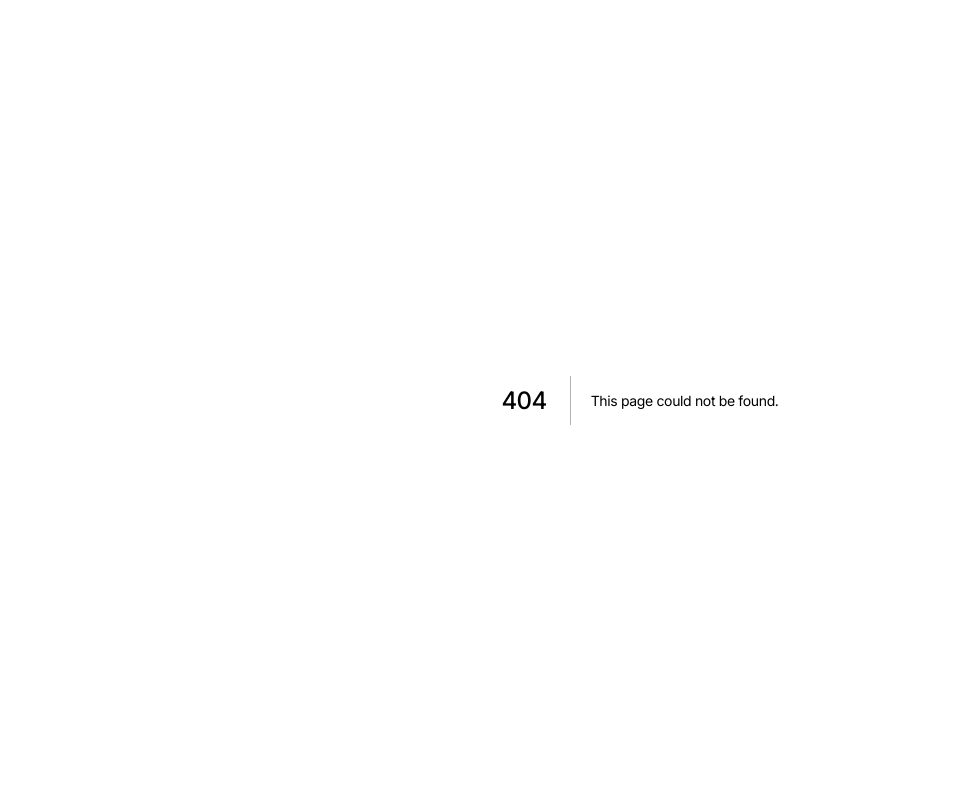
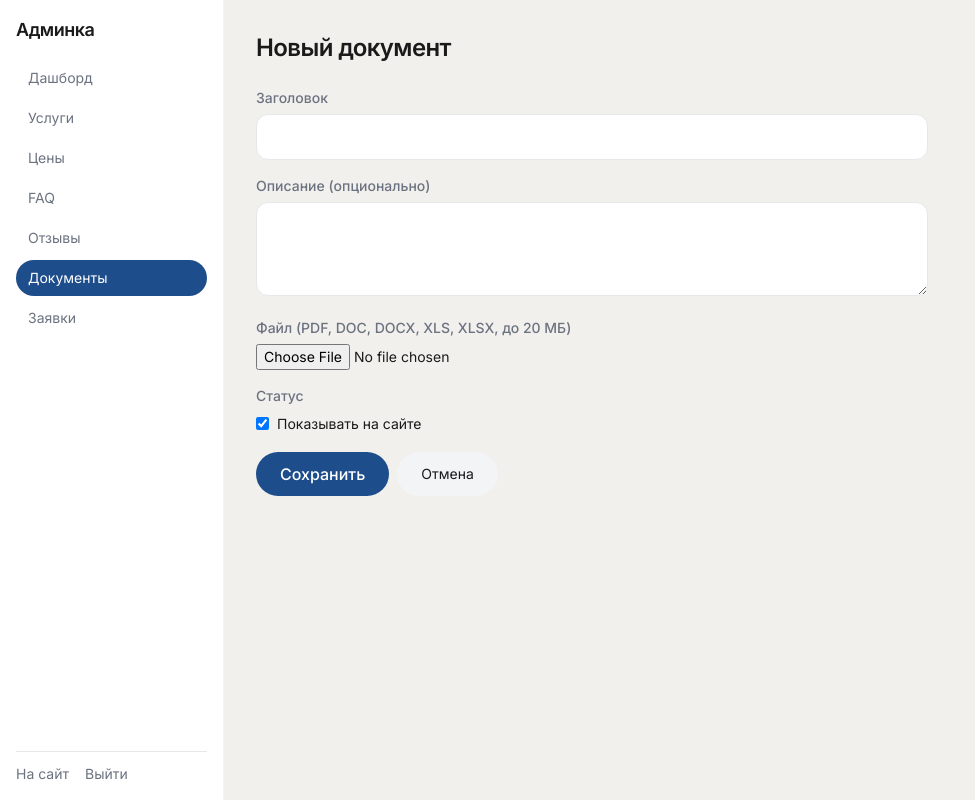
Before and after one commit to romprogramist/oksana-legal, a Next.js app: page /admin/documents/new in a window 1280 px wide. Before the commit this address had no page. Shown: the whole page, without its empty margins (0-975 px from the left). Built offline with nearby package versions, Linux system fonts and the light colour scheme.

Commit message:
feat(admin): add documents admin pages

```diff
--- /dev/null
+++ b/src/app/admin/documents/DocumentForm.tsx
@@ -0,0 +1,67 @@
+"use client";
+
+import { useState } from "react";
+import { useRouter } from "next/navigation";
+import { AdminField, inputClass } from "@/components/admin/AdminField";
+import { FileUploader } from "@/components/admin/FileUploader";
+
+type DocData = {
+  id?: number;
+  title: string;
+  description: string | null;
+  fileUrl: string;
+  fileSize: number | null;
+  isActive: boolean;
+};
+
+export function DocumentForm({ initial }: { initial?: DocData }) {
+  const router = useRouter();
+  const [data, setData] = useState<DocData>(initial ?? { title: "", description: "", fileUrl: "", fileSize: null, isActive: true });
+  const [saving, setSaving] = useState(false);
+  const [error, setError] = useState<string | null>(null);
+
+  async function onSubmit(e: React.FormEvent) {
+    e.preventDefault();
+    if (!data.fileUrl) { setError("Загрузите файл"); return; }
+    setSaving(true); setError(null);
+    try {
+      const url = initial?.id ? `/api/admin/documents/${initial.id}` : "/api/admin/documents";
+      const method = initial?.id ? "PATCH" : "POST";
+      const res = await fetch(url, { method, headers: { "content-type": "application/json" }, body: JSON.stringify(data) });
+      if (!res.ok) throw new Error((await res.json()).error ?? "Ошибка сохранения");
+      router.push("/admin/documents"); router.refresh();
+    } catch (e) { setError(e instanceof Error ? e.message : "Неизвестная ошибка"); } finally { setSaving(false); }
+  }
+
+  return (
+    <form onSubmit={onSubmit} className="max-w-2xl">
+      <AdminField label="Заголовок">
+        <input required value={data.title} onChange={(e) => setData({ ...data, title: e.target.value })} className={inputClass} />
+      </AdminField>
+      <AdminField label="Описание (опционально)">
+        <textarea rows={3} value={data.description ?? ""} onChange={(e) => setData({ ...data, description: e.target.value })} className={inputClass} />
+      </AdminField>
+      <AdminField label="Файл (PDF, DOC, DOCX, XLS, XLSX, до 20 МБ)">
+        <FileUploader
+          folder="documents"
+          kind="document"
+          currentUrl={data.fileUrl || null}
+          onUploaded={(f) => setData({ ...data, fileUrl: f.url, fileSize: f.size })}
+        />
+      </AdminField>
+      <AdminField label="Статус">
+        <label className="inline-flex items-center gap-2 text-sm">
+          <input type="checkbox" checked={data.isActive} onChange={(e) => setData({ ...data, isActive: e.target.checked })} />
+          Показывать на сайте
+        </label>
+      </AdminField>
+      {error && <p className="mb-4 text-sm text-red-600">{error}</p>}
+      <div className="flex gap-2">
+        <button type="submit" disabled={saving} className="px-6 py-2.5 bg-primary text-white rounded-full font-medium hover:bg-primary/90 disabled:opacity-50">
+          {saving ? "Сохранение..." : "Сохранить"}
+        </button>
+        <button type="button" onClick={() => router.push("/admin/documents")} className="px-6 py-2.5 bg-gray-100 hover:bg-gray-200 rounded-full text-sm">Отмена</button>
+      </div>
+    </form>
+  );
+}
--- /dev/null
+++ b/src/app/admin/documents/[id]/page.tsx
@@ -0,0 +1,18 @@
+import { notFound } from "next/navigation";
+import { prisma } from "@/lib/prisma";
+import { DocumentForm } from "../DocumentForm";
+
+export const dynamic = "force-dynamic";
+
+export default async function EditDocPage({ params }: { params: { id: string } }) {
+  const id = parseInt(params.id, 10);
+  if (!Number.isFinite(id)) notFound();
+  const item = await prisma.documentSample.findUnique({ where: { id } });
+  if (!item) notFound();
+  return (
+    <div>
+      <h1 className="text-2xl font-semibold text-text-primary mb-6">Редактирование: {item.title}</h1>
+      <DocumentForm initial={{ id: item.id, title: item.title, description: item.description, fileUrl: item.fileUrl, fileSize: item.fileSize, isActive: item.isActive }} />
+    </div>
+  );
+}
--- /dev/null
+++ b/src/app/admin/documents/new/page.tsx
@@ -0,0 +1,4 @@
+import { DocumentForm } from "../DocumentForm";
+export default function NewDocPage() {
+  return <div><h1 className="text-2xl font-semibold text-text-primary mb-6">Новый документ</h1><DocumentForm /></div>;
+}
--- /dev/null
+++ b/src/app/admin/documents/page.tsx
@@ -0,0 +1,71 @@
+"use client";
+
+import { useEffect, useState } from "react";
+import Link from "next/link";
+import { SortableList } from "@/components/admin/SortableList";
+import { ConfirmDialog } from "@/components/admin/ConfirmDialog";
+
+type DocumentSample = { id: number; title: string; description: string | null; fileUrl: string; fileSize: number | null; isActive: boolean };
+
+function formatSize(bytes: number | null): string {
+  if (!bytes) return "";
+  if (bytes < 1024) return `${bytes} B`;
+  if (bytes < 1024 * 1024) return `${Math.round(bytes / 1024)} KB`;
+  return `${(bytes / (1024 * 1024)).toFixed(1)} MB`;
+}
+
+export default function DocumentsListPage() {
+  const [items, setItems] = useState<DocumentSample[]>([]);
+  const [toDelete, setToDelete] = useState<number | null>(null);
+
+  async function load() {
+    const res = await fetch("/api/admin/documents");
+    if (res.ok) setItems(await res.json());
+  }
+  useEffect(() => { load(); }, []);
+
+  async function reorder(ids: number[]) {
+    const prev = items;
+    setItems(ids.map((id) => prev.find((x) => x.id === id)!).filter(Boolean));
+    const res = await fetch("/api/admin/documents/reorder", { method: "POST", headers: { "content-type": "application/json" }, body: JSON.stringify({ ids }) });
+    if (!res.ok) { setItems(prev); alert("Не удалось сохранить порядок"); }
+    else load();
+  }
+
+  async function doDelete(id: number) {
+    await fetch(`/api/admin/documents/${id}`, { method: "DELETE" });
+    setToDelete(null); load();
+  }
+
+  return (
+    <div>
+      <div className="flex items-center justify-between mb-6">
+        <h1 className="text-2xl font-semibold text-text-primary">Образцы документов ({items.length})</h1>
+        <Link href="/admin/documents/new" className="px-4 py-2 bg-primary text-white rounded-full text-sm hover:bg-primary/90">+ Добавить</Link>
+      </div>
+      {items.length === 0 ? <p className="text-text-secondary">Нет документов.</p> : (
+        <SortableList
+          items={items}
+          onReorder={reorder}
+          renderItem={(item) => (
+            <div className="flex items-start gap-3">
+              <div className="flex-1 min-w-0">
+                <p className={item.isActive ? "font-medium text-text-primary" : "font-medium text-gray-400 line-through"}>{item.title}</p>
+                {item.description && <p className="text-xs text-text-secondary line-clamp-1">{item.description}</p>}
+                <p className="text-xs text-text-secondary mt-1">
+                  <a href={item.fileUrl} target="_blank" rel="noreferrer" className="text-primary hover:underline">Файл</a>
+                  {item.fileSize ? ` · ${formatSize(item.fileSize)}` : ""}
+                </p>
+              </div>
+              <div className="flex items-center gap-2 shrink-0">
+                <Link href={`/admin/documents/${item.id}`} className="text-sm text-primary hover:underline">Правка</Link>
+                <button onClick={() => setToDelete(item.id)} className="text-sm text-red-600 hover:underline">Удалить</button>
+              </div>
+            </div>
+          )}
+        />
+      )}
+      <ConfirmDialog open={toDelete !== null} title="Удалить документ?" message="Действие необратимо. Файл на диске остаётся." onCancel={() => setToDelete(null)} onConfirm={() => toDelete && doDelete(toDelete)} />
+    </div>
+  );
+}
```
